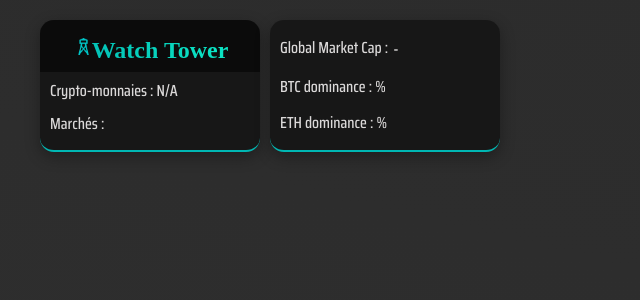
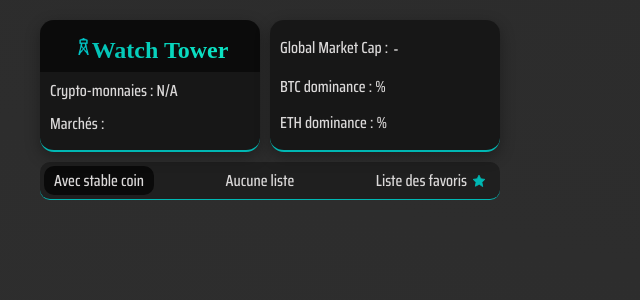
Before and after one commit to florella-yannis/crypto-app, a React (Create React App) app: page / in a window 1280 px wide. Shown: the top 300 px of the page, without its empty margins (0-640 px from the left). Built offline with nearby package versions, Linux system fonts and the light colour scheme; no server answers; a web font is replaced by a local one.

Commit message:
Table filter composant

```diff
--- a/src/components/HeaderInfos.js
+++ b/src/components/HeaderInfos.js
@@ -1,6 +1,7 @@
 import axios from 'axios';
 import React, { useEffect, useState } from 'react';
 import PercentChange from './PercentChange';
+import TableFilters from './TableFilters';
 
 const HeaderInfos = () => {
 
@@ -33,6 +34,7 @@ const HeaderInfos = () => {
                 <li>BTC dominance : {headerData.market_cap_percentage && headerData.market_cap_percentage.btc.toFixed(1)} %</li>
                 <li>ETH dominance : {headerData.market_cap_percentage && headerData.market_cap_percentage.eth.toFixed(1)} %</li>
             </ul>
+            <TableFilters />
         </div>
     );
 };
--- /dev/null
+++ b/src/components/TableFilters.js
@@ -0,0 +1,23 @@
+import React from 'react';
+
+const TableFilters = () => {
+    return (
+        <div className="table-filters">
+            <div className="table-filters-container">
+                <div className="stable-checkbox-container">
+                    <input type="checkbox" id="stableCoin" defaultChecked={true} />
+                    <label htmlFor="stableCoin"> Avec stable coin</label>
+                </div>
+                <div className="no-list-btn">
+                    <p>Aucune liste</p>
+                </div>
+                <div className="fav-list">
+                    <p>Liste des favoris</p>
+                    <img src="./assets/star-full.svg" alt="icon star" />
+                </div>
+            </div>
+        </div>
+    );
+};
+
+export default TableFilters;
```
